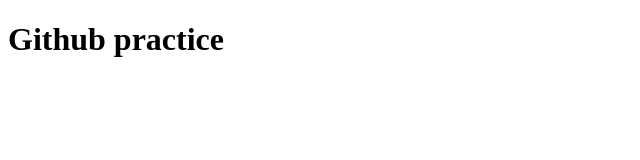
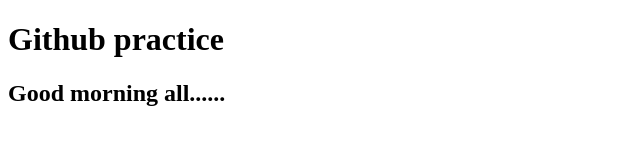
Before and after one commit to besalelukommu/gitPractice, a plain HTML site: page index.html in a window 1280 px wide. Shown: the whole page, without its empty margins (0-640 px from the left). Drawn offline with Linux system fonts and the light colour scheme.

Commit message:
added h2 tag

```diff
--- a/index.html
+++ b/index.html
@@ -7,5 +7,7 @@
 </head>
 <body>
     <h1>Github practice</h1>
+
+    <h2>Good morning all......</h2>
 </body>
 </html>
```
